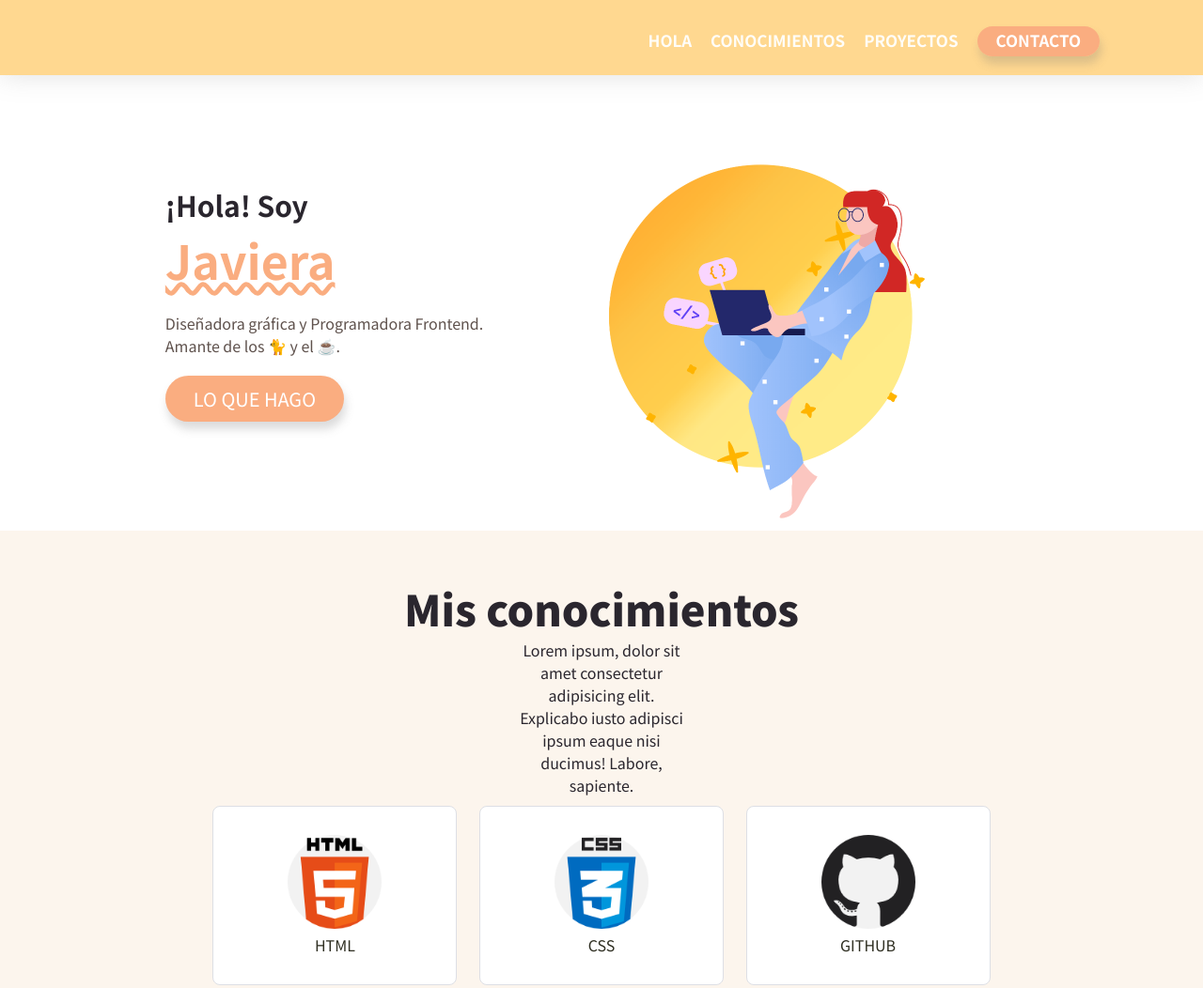
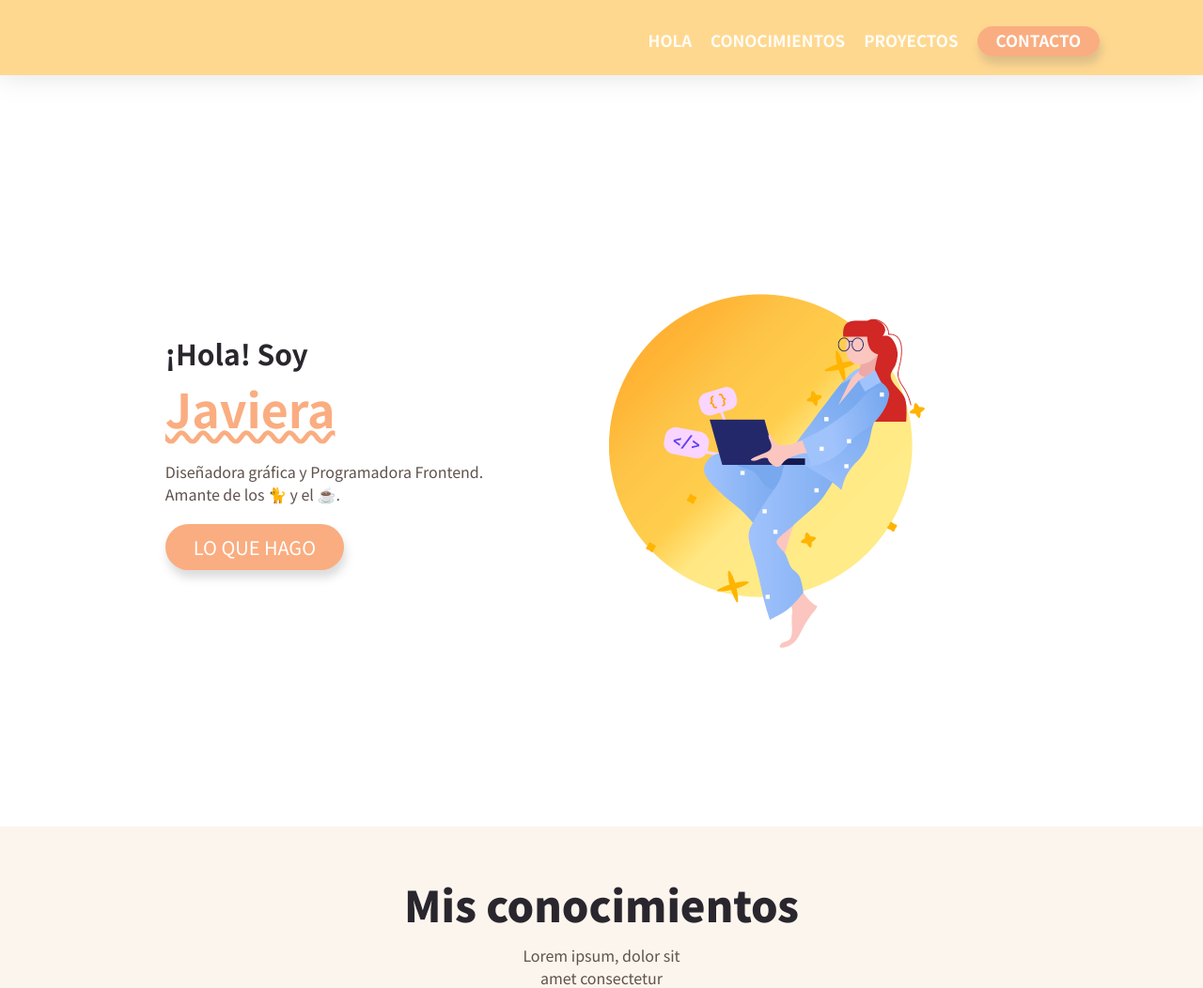
Before and after one commit to Jelly-code/TP1-Portfolio, a plain HTML site: page index.html in a window 1280 px wide. Shown: the top 1052 px of the page at 94% size. Drawn offline with Linux system fonts and the light colour scheme.

```diff
--- a/style.css
+++ b/style.css
@@ -72,7 +72,7 @@
     display: flex;
     justify-content:center;
     align-items: center;
-    weight: 100%;
+    height: 100vh;
 }
 
 .sobremi-contenido {
@@ -101,7 +101,7 @@
 
 .imagen-principal {
     max-width: 600px;
-    padding-top: 80px;
+    padding-top: 40px;
 }
 
 .btn-principal {
@@ -127,6 +127,8 @@
 .descripcion-conocimientos {
     margin-left: 500px;
     margin-right: 500px;
+    color: #5f524d;
+    padding: 10px 0 20px 0;
 }
 
 .tarjeta {
```
